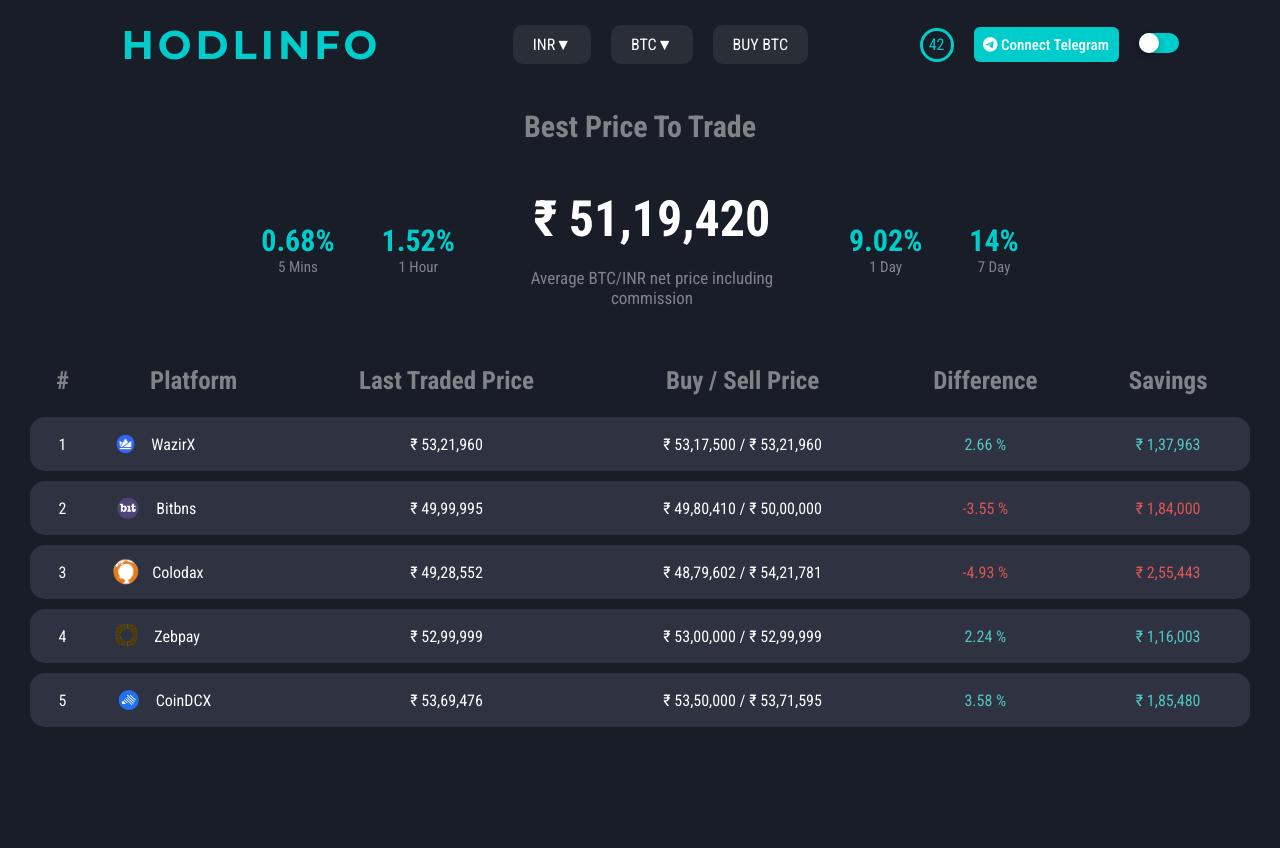
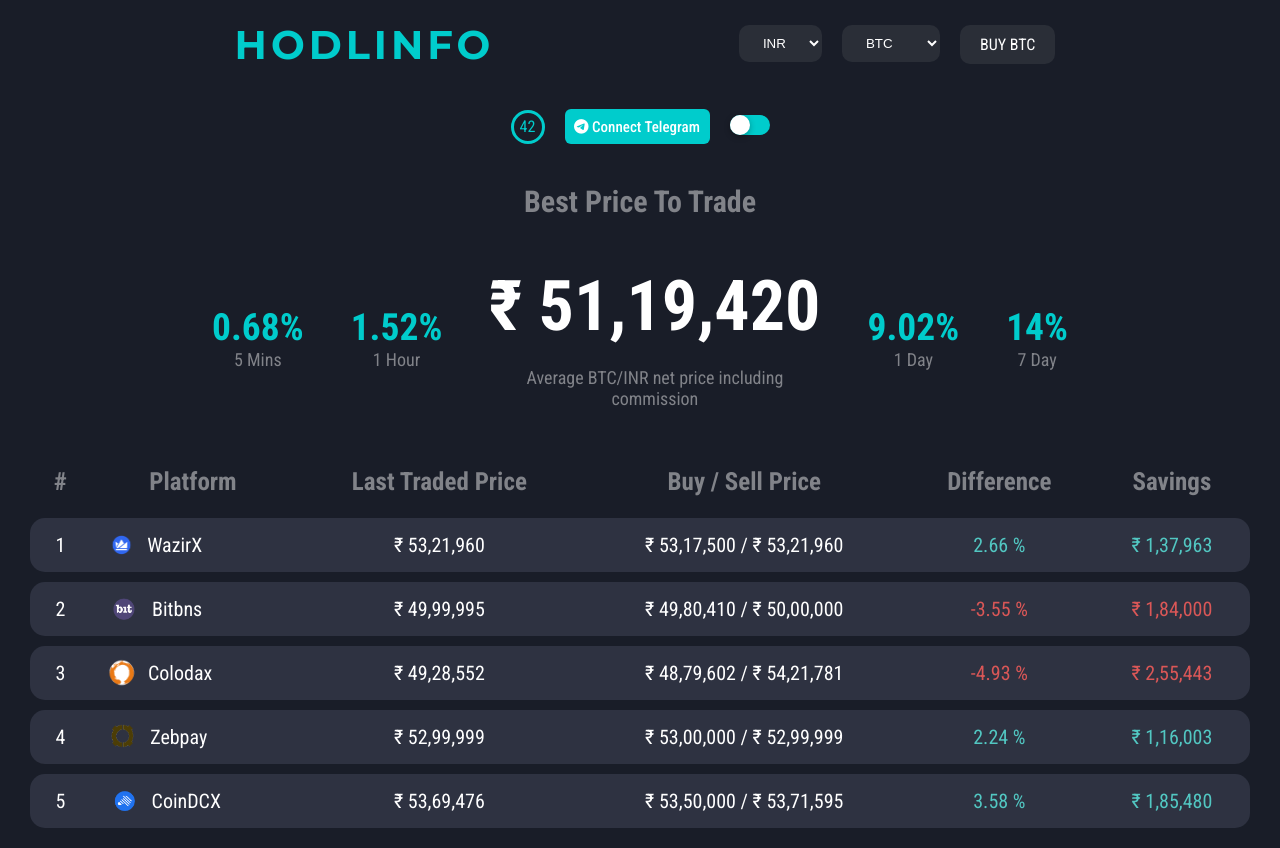
Before and after one commit to Reshmareshu786/Hodlinfo, a website: page index.html in a window 1280 px wide. Before the commit the page ends 800 px from the top, so only its background shows below. Drawn offline with Linux system fonts and the light colour scheme; no server answers.

Commit message:
crypto values

```diff
--- a/index.html
+++ b/index.html
@@ -17,11 +17,32 @@
     <header>
         <div class='main-container'>
             <h1 class="logo">HODLINFO</h1>
-            <div class="controls">
-                <div>INR▼</div>
-                <div>BTC▼</div>
-                <div>BUY BTC</div>
-            </div>
+            <div class="controls-container">
+                <div class='controls'>
+                <select>
+                    <option value="INR">INR</option>
+                </select>
+                </div>
+                <div class="controls">
+                <select >
+                    <option value="BTC">BTC</option>
+                    <option value="ETH">ETH</option>
+                    <option value="USDT">USDT</option>
+                    <option value="XRP">XRP</option>
+                    <option value="TRX">TRX</option>
+                    <option value="DASH">DASH</option>
+                    <option value="ZEC">ZEC</option>
+                    <option value="XEM">XEM</option>
+                    <option value="IOST">IOST</option>
+                    <option value="WIN">WIN</option>
+                    <option value="BTT">BTT</option>
+                    <option value="WRX">WRX</option>
+                </select>
+                 </div>
+                  <div class="buy-btc">BUY BTC</div>
+                  </div>
+                </div>
+
          <div class="container-3">
              <div class="circle">
                  42
--- a/style.css
+++ b/style.css
@@ -30,10 +30,38 @@
     padding:20px;
 }
 
-.controls
+.controls-container
 {
-    display:flex;
+  display:flex;
 }
+
+.controls select
+{
+   padding: 10px 20px;
+    background-color: #2a2e37;
+    border-radius: 10px;
+    color: #fff;
+    cursor: pointer;
+    margin:10px;
+    outline: none;
+    border: none;
+}
+
+ .controls select option {
+   background-color: #fff;
+   color: #191D28;
+  }
+
+.buy-btc
+{
+   padding: 10px 20px;
+    background-color: #2a2e37;
+    border-radius: 10px;
+    color: #fff;
+    cursor: pointer;
+    margin:10px;
+}
+
 
 @media screen and (min-width:700px)
 {
@@ -42,15 +70,6 @@
         flex-direction:row;
         justify-content:space-evenly;
     }
-}
-
-.controls div {
-    padding: 10px 20px;
-    background-color: #2a2e37;
-    border-radius: 10px;
-    color: #fff;
-    cursor: pointer;
-    margin:10px;
 }
 
 .circle {
@@ -182,7 +201,7 @@
     }
     .trading
     {
-        font-size:20px;
+        font-size:25px;
     }
     .trading-container
     {
@@ -193,18 +212,18 @@
     }
     .time
     {
-        font-size:15px;
+        font-size:18px;
     }
     .amount
     {
-        font-size:50px;
+        font-size:70px;
         margin-top:0px;
     }
     .amount-time{
     color:#818389;
     font-weight:400;
     margin-top:20px;
-    font-size:17px;
+    font-size:18px;
     width:300px;
 }
 }
@@ -232,6 +251,7 @@
 tbody tr {
     background-color: #2E3241;
     border-radius: 15px;
+    font-size:20px;
 }
 
 tbody tr td:first-child {
```
Also changed, not shown: 1 other file.
